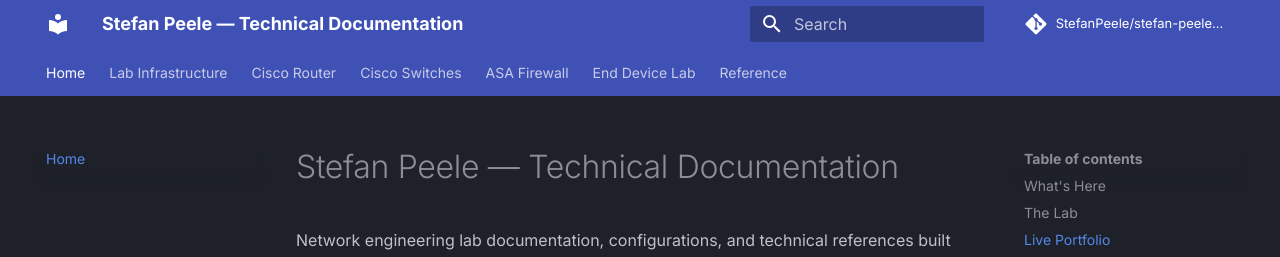
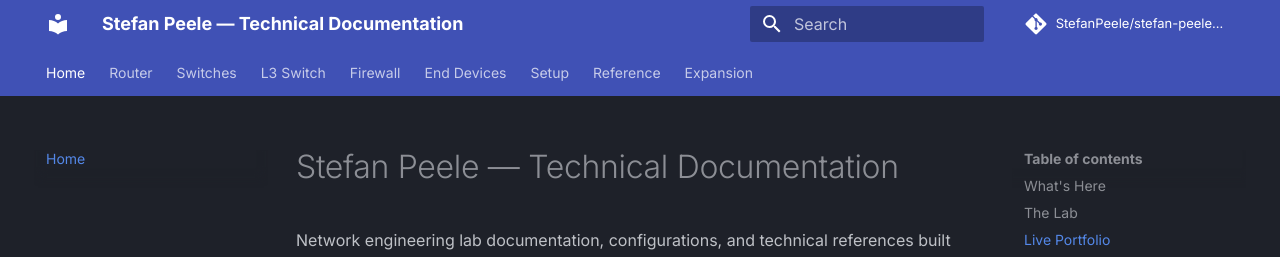
Before and after one commit to StefanPeele/stefan-peele-docs, an MkDocs documentation site: the page built from docs/index.md, in a window 1280 px wide and 1142 px high. Shown: the top 257 px of the window. Built offline with MkDocs 1.6.1 and Material for MkDocs 9.7.7, drawn with Linux system fonts in a browser that asks for light colours; comment, search, counter and statistics services are not loaded; part of the change alters nothing that is shown.

Commit message:
Added end-device folder structure to nav

```diff
--- a/mkdocs.yml
+++ b/mkdocs.yml
@@ -25,22 +25,29 @@ theme:
 
 nav:
   - Home: index.md
-  - Lab Infrastructure:
-    - Hardware Inventory: infrastructure/hardware.md
-    - Network Design: infrastructure/network-design.md
-    - IP Addressing: infrastructure/ip-addressing.md
-  - Cisco Router:
-    - Device Overview: router/overview.md
-    - Project 01 - Hardening: router/project-01.md
-  - Cisco Switches:
-    - overview: switches/overview.md
-  - ASA Firewall:
-    - overview: firewall/overview.md
-  - End Device Lab:
-    - overview: endpoints/overview.md
+  - Router:
+    - Overview: router/index.md
+  - Switches:
+    - Overview: switches/index.md
+  - L3 Switch:
+    - Overview: l3-switch/index.md
+  - Firewall:
+    - Overview: firewall/index.md
+  - End Devices:
+    - Proxmox:
+      - Overview: end-devices/proxmox/index.md
+    - Linux:
+      - Overview: end-devices/linux/index.md
+    - Windows:
+      - Overview: end-devices/windows/index.md
+    - Security:
+      - Overview: end-devices/security/index.md
+  - Setup:
+    - Overview: setup/index.md
   - Reference:
-    - Command Cheatsheets: reference/cheatsheets.md
-    - Failure Mode Library: reference/failure-modes.md
+    - Overview: reference/index.md
+  - Expansion:
+    - Overview: expansion/index.md
 
 markdown_extensions:
   - pymdownx.highlight:
```
